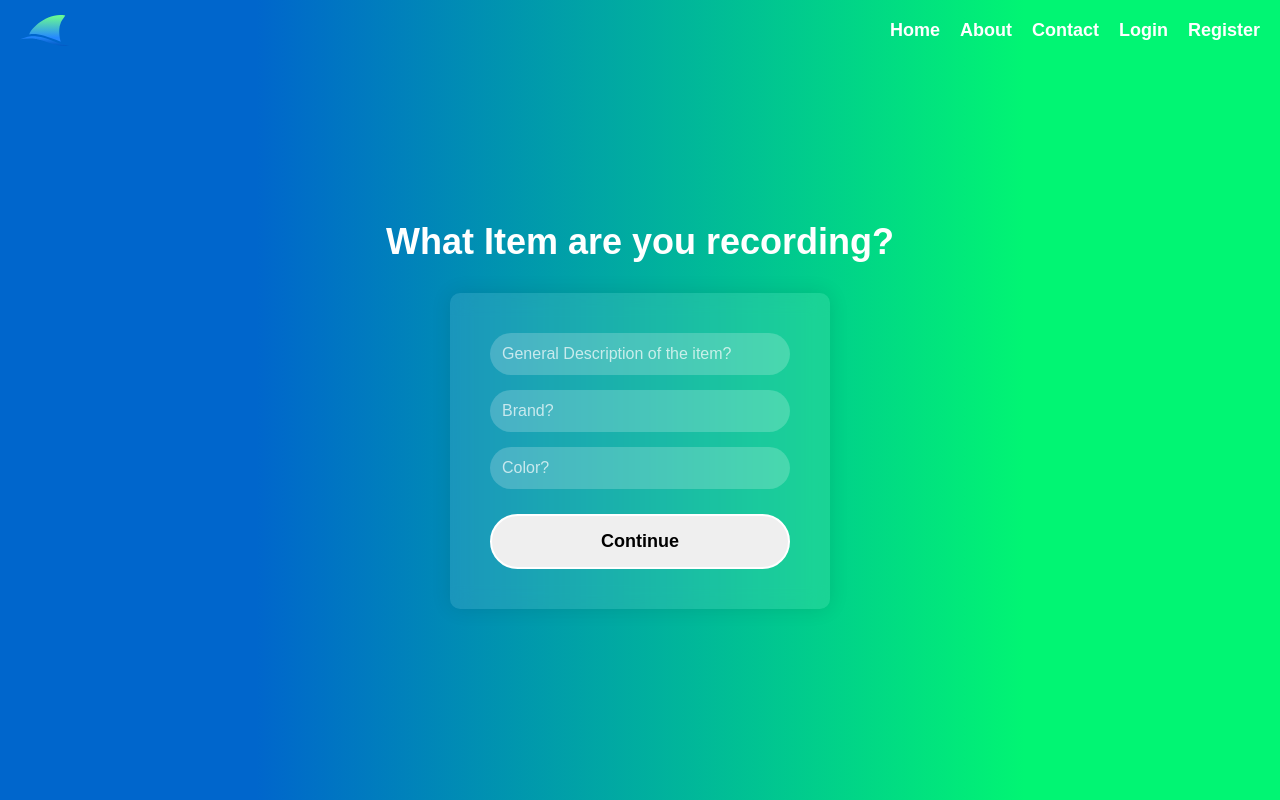
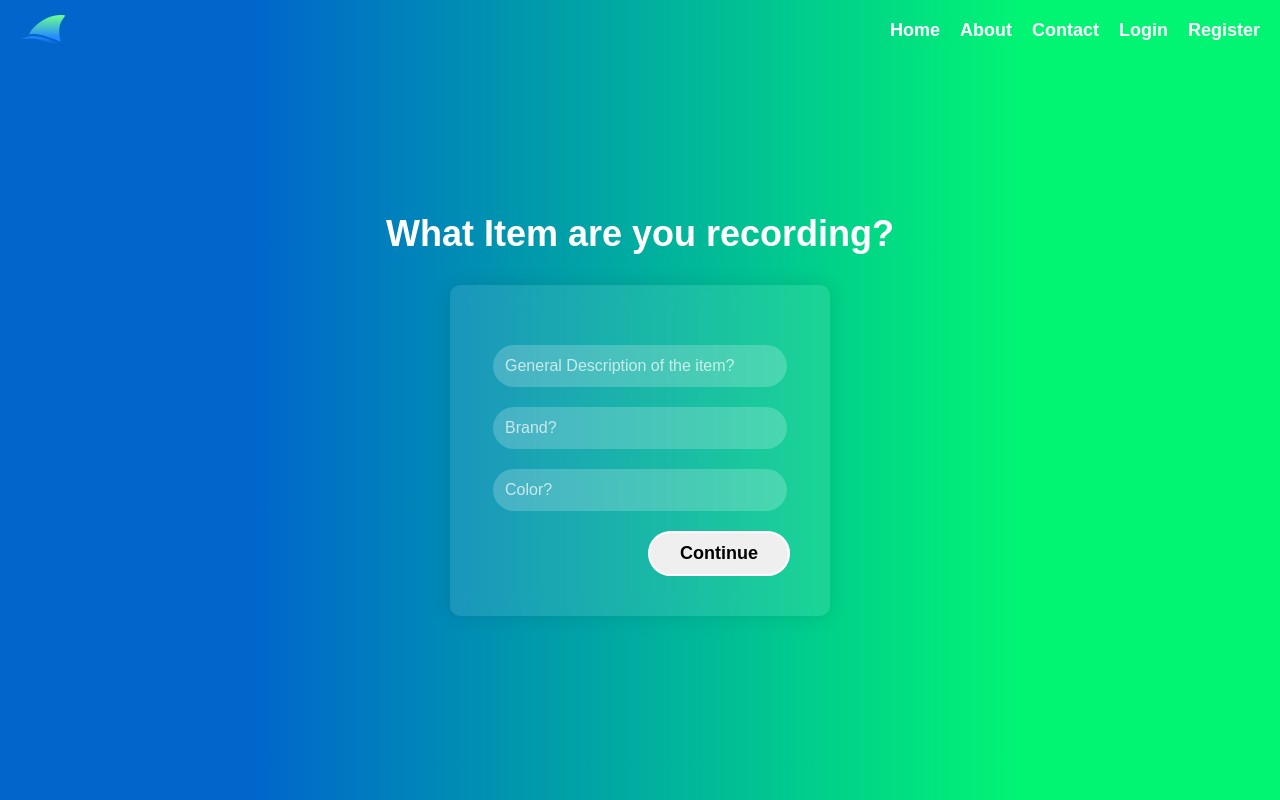
Before and after one commit to jfodera/Finder, a PHP site: page /php/recorder_info.php in a window 1280 px wide. Run offline with PHP 8.4, Linux system fonts and the light colour scheme.

Commit message:
I added the code for mult-page form

```diff
--- a/css/info.css
+++ b/css/info.css
@@ -47,3 +47,84 @@
     margin-top: 10px;
     cursor: pointer;
 }
+
+.page{
+    display: none;
+}
+.page.active{
+    display: block;
+}
+
+.form_group {
+    margin-top: 20px;
+    width: 100%;
+}
+.form_group input{
+    width:90%
+}
+
+
+/* .buttons {
+    display: flex;
+    gap: 20px;
+}
+
+.button {
+    padding: 15px 40px;
+    border: 2px solid white;
+    border-radius: 30px;
+    text-decoration: none;
+    color: white;
+    font-weight: bold;
+    font-size: 18px;
+    transition: background-color 0.3s;
+}
+
+.button:hover {
+    background-color: rgba(255, 255, 255, 0.2);
+}
+
+.button {
+    padding: 15px 40px;
+    border: 2px solid white;
+    color: black;
+    border-radius: 30px;
+    text-decoration: none;
+    font-weight: bold;
+    font-size: 18px;
+    transition: background-color 0.3s;
+}
+
+*/
+
+button.next-btn,
+button.submit-btn{
+    float:right;
+}
+#first-btn{
+    text-align: center;
+}
+button.prev-btn{
+    float:left;
+}
+
+button.prev-btn,
+button.next-btn,
+button.submit-btn{
+
+    margin-top: 20px;
+    padding: 10px 30px;
+    border: 2px solid white;
+    color: black;
+    border-radius: 30px;
+    text-decoration: none;
+    font-size: 18px;
+    font-weight: bold;
+    transition: background-color 0.3s;
+}
+
+button.prev-btn:hover,
+button.next-btn:hover,
+button.submit-btn:hover {
+    background-color: rgba(255, 255, 255, 0.2);
+}
--- a/php/recorder_info.php
+++ b/php/recorder_info.php
@@ -26,10 +26,49 @@
                 <div class="error"><?php echo $error; ?></div>
             <?php endif; ?>
             <form id = "infoForm" action="recorder_info.php" method="post">
-                <input type="text" name="Description" placeholder="General Description of the item?" required>
-                <input type="text" name="Brand" placeholder="Brand?" required>
-                <input type="text" name="Color" placeholder="Color?" required>
-                <button type="submit" class="button button-account">Continue</button>
+                <div class="page page-1 active">
+                    <div class="form_group">
+                         <input type="text" name="Description" placeholder="General Description of the item?" required>
+                    </div>
+                <div class="form_group">
+                    <input type="text" name="Brand" placeholder="Brand?" required>
+                </div>
+                <div class="form_group">
+                    <input type="text" name="Color" placeholder="Color?" required>
+                </div>
+
+                <button type="button" id = "first-btn" class="next-btn">Continue</button>
+
+                </div>
+
+                <div class="page page-2">
+
+                    <div class="form_group">
+                         <input type="text" name="Date" placeholder="Date?" required>
+                    </div>
+                <div class="form_group">
+                    <input type="text" name="Timr" placeholder="Time?" required>
+                </div>
+
+                <button type="button" class="prev-btn">Go Back</button>
+                <button type="button" class="next-btn">Continue</button>
+
+                </div>
+
+                <div class="page page-3 ">
+
+                    <div class="form_group">
+                         <input type="text" name="Location" placeholder="Location Type?" required>
+                    </div>
+
+                <button type="button" class="prev-btn">Go Back</button>
+                <button type="submit" class="submit-btn">Submit</button>
+
+                </div>
+
+
+
+
             </form>
 
 
```
Also changed, not shown: lost_item_form.js (added, +17 -0 lines).
